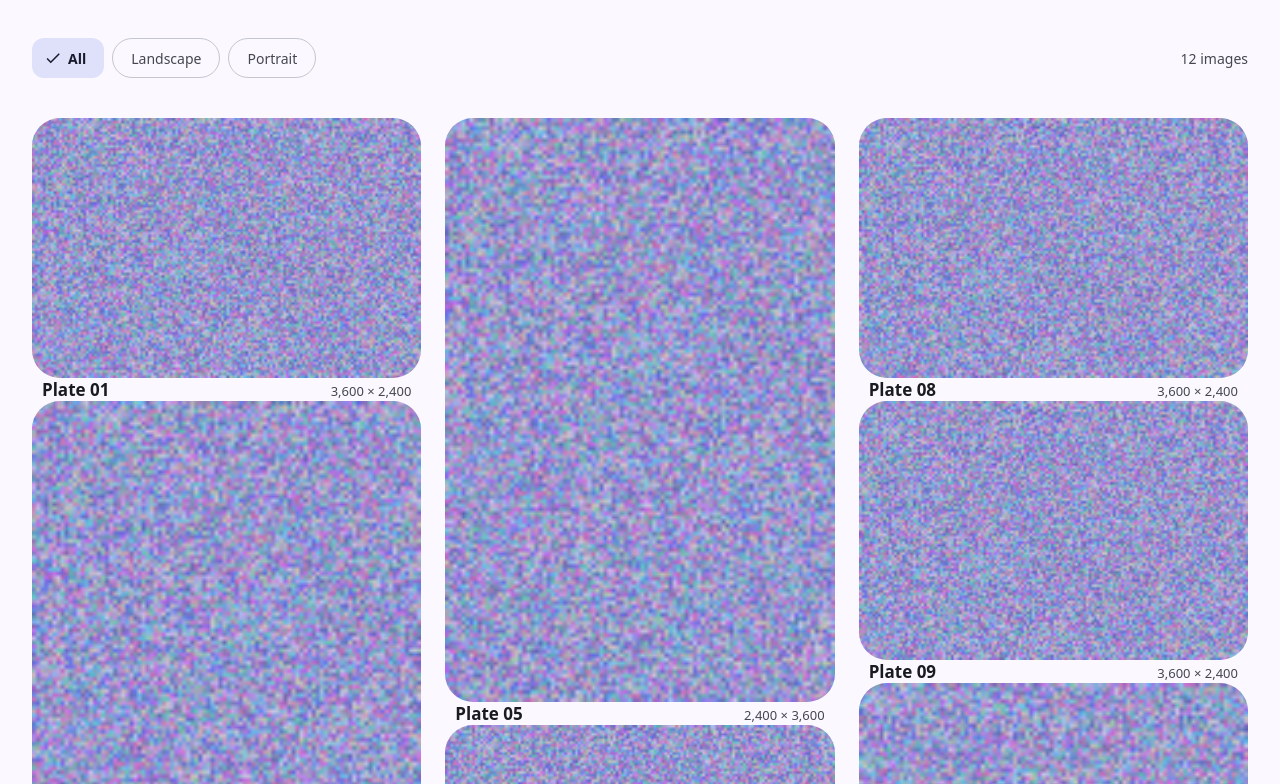
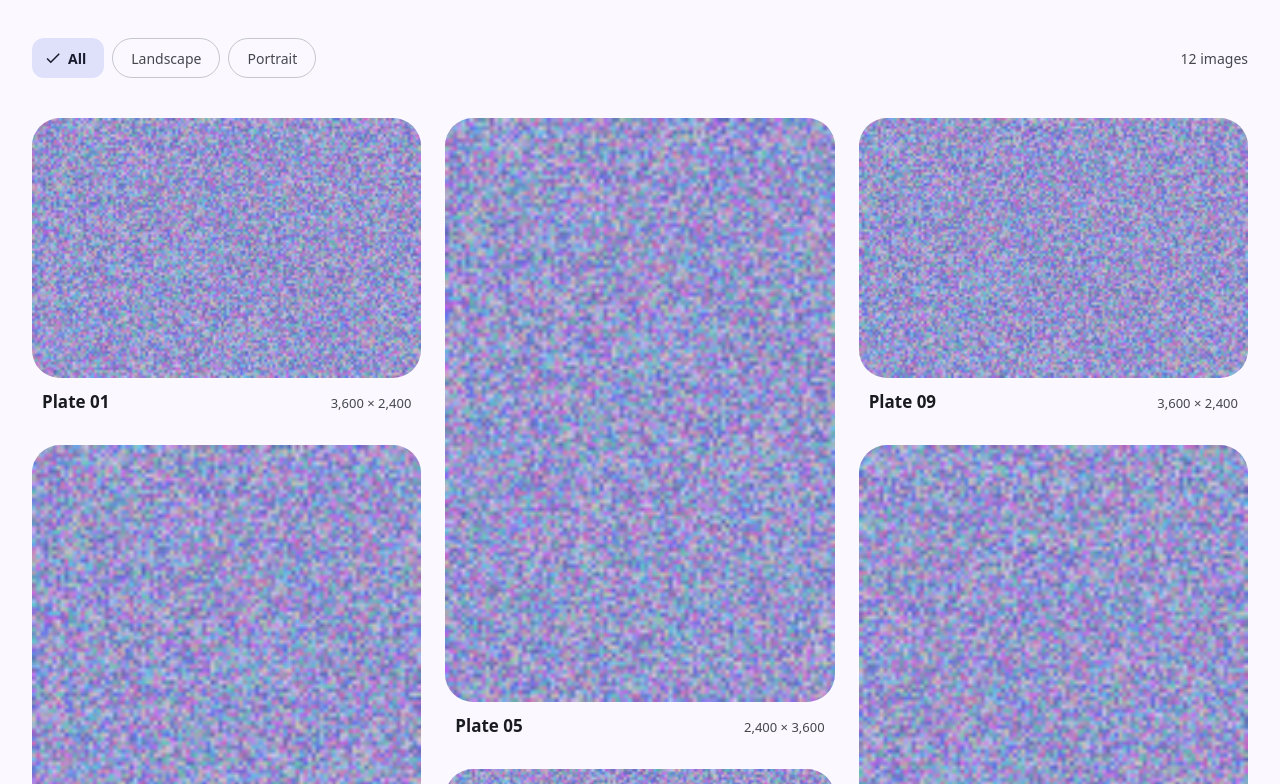
Before and after one commit to guillermo-martinez42/protocol-seurat, a React (Vite) app in the folder client/: page / in a window 1280 px wide. Shown: the part 636-1420 px from the top of the page. Built offline with nearby package versions, Linux system fonts and the light colour scheme; no server answers.

Commit message:
fix(client): prevent column break inside gallery cards and preserve aspect ratio

```diff
--- a/client/src/app/styles/tokens.css
+++ b/client/src/app/styles/tokens.css
@@ -52,6 +52,17 @@ button { font-family: inherit; }
 }
 .hero-btn:active {
   border-radius: 16px;
+}
+
+.gallery-card {
+  break-inside: avoid;
+  -webkit-column-break-inside: avoid;
+  page-break-inside: avoid;
+  display: flex;
+  flex-direction: column;
+  gap: 12px;
+  margin: 0 0 32px;
+  cursor: zoom-in;
 }
 
 .gallery-card-thumb {
--- a/client/src/widgets/GalleryGrid.tsx
+++ b/client/src/widgets/GalleryGrid.tsx
@@ -3,7 +3,7 @@ import { hash3 } from '@/shared/lib/hash3';
 import { useWorkPreview } from '@/entities/work';
 import { drawScaledRgba } from '@/shared/codec/seed';
 import type { Work } from '@/entities/work/types';
-import { workDims, orientOf, workTitle } from '@/entities/work/types';
+import { workDims, workTitle } from '@/entities/work/types';
 import type { Filter } from '@/entities/work/store';
 import { Icon } from '@/shared/ui/Icon';
 
@@ -14,9 +14,10 @@ function Thumb({ work }: { work: Work }): JSX.Element {
   useEffect(() => {
     const c = ref.current;
     if (!c) return;
-    const L = orientOf(work) === 'landscape';
-    const w = L ? 144 : 96;
-    const h = L ? 96 : 144;
+    const maxDim = 144;
+    const ar = work.height > 0 ? work.width / work.height : 1;
+    const w = ar >= 1 ? maxDim : Math.max(32, Math.round(maxDim * ar));
+    const h = ar >= 1 ? Math.max(32, Math.round(maxDim / ar)) : maxDim;
     c.width = w;
     c.height = h;
     const ctx = c.getContext('2d');
@@ -80,8 +81,13 @@ export function GalleryGrid({ items, filter, onFilter, onOpen }: Props): JSX.Ele
       </div>
       <div style={{ columns: '300px', columnGap: 24 }}>
         {items.map((w, i) => (
-          <div key={w.id} onClick={() => onOpen(w.id)} className="gallery-card">
-            <div className="gallery-card-thumb" style={{ aspectRatio: orientOf(w) === 'landscape' ? '3 / 2' : '2 / 3' }}>
+          <div
+            key={w.id}
+            onClick={() => onOpen(w.id)}
+            className="gallery-card"
+            style={{ breakInside: 'avoid', pageBreakInside: 'avoid', display: 'flex', flexDirection: 'column', gap: 12, marginBottom: 32, cursor: 'zoom-in' }}
+          >
+            <div className="gallery-card-thumb" style={{ aspectRatio: `${w.width} / ${w.height}` }}>
               <Thumb work={w} />
             </div>
             <div style={{ display: 'flex', alignItems: 'baseline', justifyContent: 'space-between', gap: 12, padding: '0 10px' }}>
```
